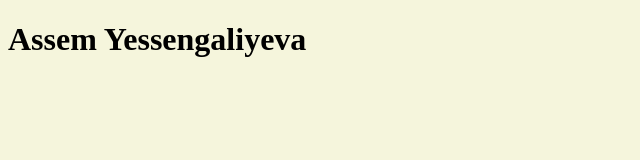
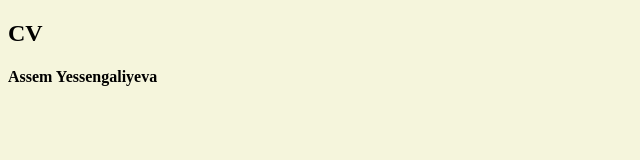
Before and after one commit to Assem-ai/rsschool-cv, a plain HTML site: page index.html in a window 1280 px wide. Shown: the whole page, without its empty margins (0-640 px from the left). Drawn offline with Linux system fonts and the light colour scheme.

Commit message:
docs: update index file

```diff
--- a/index.html
+++ b/index.html
@@ -9,6 +9,7 @@
 
 </head>
 <body>
-    <h1>Assem Yessengaliyeva</h1>
+    <h2>CV</h2>
+    <h4>Assem Yessengaliyeva</h4>
 </body>
 </html>
```
